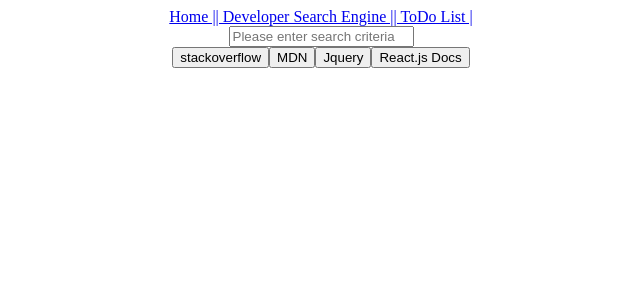
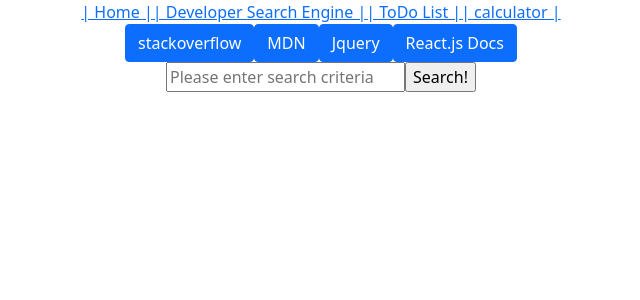
Before and after one commit to JacobWencloff/TasQues, a React (Create React App) app: page /search in a window 1280 px wide. Shown: the top 300 px of the page, without its empty margins (319-959 px from the left). Built offline with nearby package versions, Linux system fonts and the light colour scheme.

Commit message:
introduced ReactStrap and Bootstrap along with displaying DevSearch results in browser

```diff
--- a/package.json
+++ b/package.json
@@ -6,11 +6,13 @@
     "@testing-library/jest-dom": "^5.16.4",
     "@testing-library/react": "^13.2.0",
     "@testing-library/user-event": "^13.5.0",
+    "bootstrap": "^5.1.3",
     "react": "^18.1.0",
     "react-dom": "^18.1.0",
     "react-router": "^6.3.0",
     "react-router-dom": "^6.3.0",
     "react-scripts": "5.0.1",
+    "reactstrap": "^9.0.2",
     "web-vitals": "^2.1.4"
   },
   "scripts": {
--- a/src/App.js
+++ b/src/App.js
@@ -1,23 +1,29 @@
 import logo from './logo.svg';
 import './App.css';
+
+import 'bootstrap/dist/css/bootstrap.min.css';
 import { Link, Routes, Route } from 'react-router-dom';
+import {Button} from 'reactstrap'
 import Home from './Components/Home';
 import DevSearch from './Components/DevSearch';
 import ToDoList from './Components/ToDoList';
+import Calculator from './Components/Calculator';
 
 function App() {
   return (
     <div className="App">
       <nav>
-        <Link to="">Home   |</Link>
+        <Link to="">|   Home   |</Link>
         <Link to='/search'>|   Developer Search Engine   |</Link>
         <Link to='/todoList'>|   ToDo List   |</Link>
+        <Link to='/calculator'>|   calculator   |</Link>
       </nav>
       <main>
         <Routes>
           <Route path='' element={<Home />} />
           <Route path='/search' element={<DevSearch/>} />
           <Route path='/todoList' element={<ToDoList/>} />
+          <Route path='/calculator' element={<Calculator/>} />
         </Routes>
       </main>
     </div>
--- a/src/Components/Calculator.js
+++ b/src/Components/Calculator.js
@@ -1,7 +1,11 @@
 import React from 'react'
+import {Button} from 'reactstrap'
 
 export default function Calculator() {
+
   return (
-    <div>Calculator</div>
+    <div>
+      <div>Calculator</div>
+    </div>
   )
 }
--- a/src/Components/DevSearch.js
+++ b/src/Components/DevSearch.js
@@ -1,12 +1,14 @@
 import React from 'react'
 import { useState } from 'react'
+import {Button, Alert, ListGroup, ListGroupItem} from 'reactstrap'
 
 export default function DevSearch() {
   const [searchParam, setSearchParam] = useState('')
+  const [searchData, setSearchData] = useState([])
 
   let requestedSorce = ""
 
-    const handleSubmitSearch = (event) =>{
+  const handleSubmitSearch = (event) => {
     event.preventDefault()
     //   console.log(event.target)
     // console.log(requestedSorce)
@@ -27,37 +29,58 @@
 
       `, options)
       .then(response => response.json())
-        .then(response => console.log(response))
+      .then(data=> setSearchData(data.results))
   }
 
-    const handleOnChange = (event) =>{
+  // the onChange event updates the text field the user types into
+
+  const handleOnChange = (event) => {
     event.preventDefault()
     // console.log(event.target.value)
     setSearchParam(event.target.value)
   }
-    const handleSourceChange = (event) =>{
+
+
+
+  //handleSourceChange allows the user to change the site they want to search from
+
+  const handleSourceChange = (event) => {
     // console.log(event.target.innerText)
     const searchSite = event.target.innerText
-        if(searchSite === "stackoverflow"){
+    if (searchSite === "stackoverflow") {
       requestedSorce = "stackoverflow.com"
-        }else if(searchSite === "MDN"){
+    } else if (searchSite === "MDN") {
       requestedSorce = "developer.mozilla.org"
-        }else if(searchSite === "Jquery"){
+    } else if (searchSite === "Jquery") {
       requestedSorce = "jquery.com"
-        }else if(searchSite === "react.js Docs"){
+    } else if (searchSite === "react.js Docs") {
       requestedSorce = "reactjs.org"
     }
+
     // console.log(requestedSorce)
   }
+
+  const searchResults = searchData.map((item, i) =>{
+    console.log(item.link)
+    return(
+      <ListGroupItem href={`${item.link}`}>{item.title}</ListGroupItem>
+    )
+  })
+
   return (
     <div className="App">
+
+      <Button onClick={handleSourceChange} color="primary">stackoverflow</Button>
+      <Button onClick={handleSourceChange} color="primary">MDN</Button>
+      <Button onClick={handleSourceChange} color="primary">Jquery</Button>
+      <Button onClick={handleSourceChange} color="primary">React.js Docs</Button>
       <form onSubmit={handleSubmitSearch}>
         <input onChange={handleOnChange} type="text" placeholder='Please enter search criteria' value={searchParam} ></input>
+        <input type="submit" value="Search!"></input>
       </form>
-        <button onClick={handleSourceChange}>stackoverflow</button>
-        <button onClick={handleSourceChange}>MDN</button>
-        <button onClick={handleSourceChange}>Jquery</button>
-        <button onClick={handleSourceChange}>React.js Docs</button>
+      <ListGroup flush>
+        {searchResults}
+      </ListGroup>
     </div>
   );
 }
--- a/src/Components/Home.js
+++ b/src/Components/Home.js
@@ -1,4 +1,6 @@
 import React from 'react'
+
+//Home page is static, this page should just provide information regarding the rest of the site
 
 export default function Home() {
   return (
@@ -6,8 +8,6 @@
       <h1>Welcome to TasQue</h1>
       <h3>A easy way to stream line development</h3>
       <p>TasQue is a web app designed to bring several commonly used development tools together into one tight package</p>
-        <br/>
-        <br/>
       <p>Our search engine is equiped with filtering technology that strictly returns information relative to software development from reputable sources </p>
       <p>We also provide you with a time managment application that allows you to better track and preserve time througout your work day</p>
       <p>Lastly we have created a Programmers calculator that can compute in base 10 along with Binary, and HexDecimal</p>
--- a/src/Components/ToDoList.js
+++ b/src/Components/ToDoList.js
@@ -3,7 +3,7 @@
 
 export default function ToDoList() {
     const [listItem, setNewListItem] = useState('')
-    const [list, setNewList] = useState(['Please Enter More Content'])
+    const [list, setNewList] = useState([''])
 
     const handleChange = (event) => {
         event.preventDefault()
@@ -20,14 +20,14 @@
 
     }
 
+
     const mappedList = list.map((item, i) => {
-        console.log(item)
         return (
             <li>{item}</li>
         )
     })
 
-        // console.log(mappedList)
+
 
     return (
         <div>
```
Also changed, not shown: 1 other file (tests, documents, lock files or other folders). Lines whose indentation alone changed are shown as unchanged.
